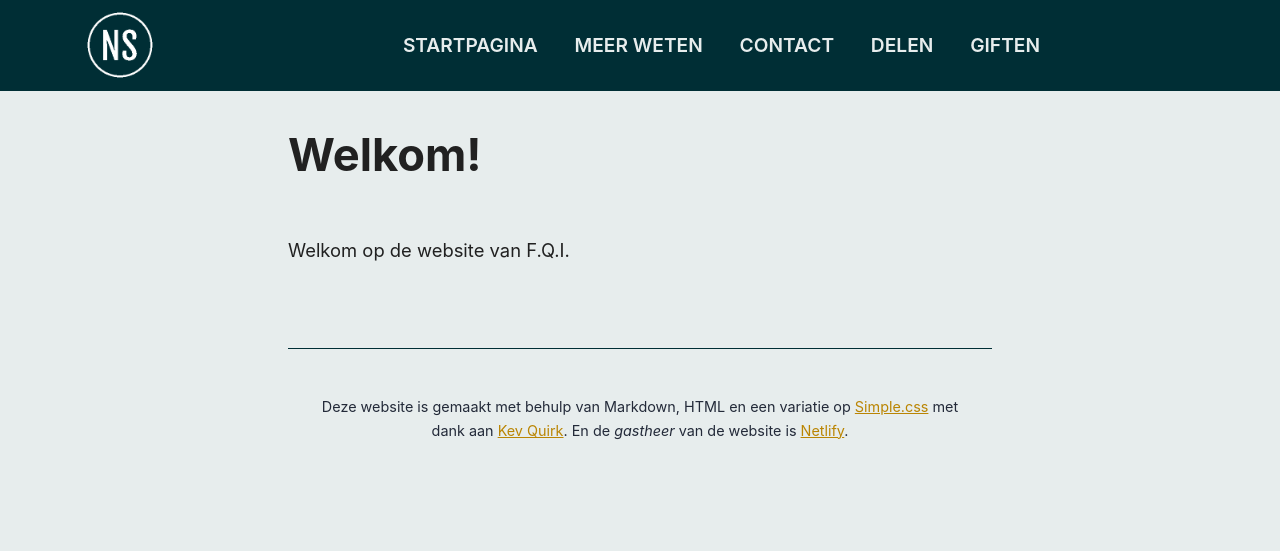
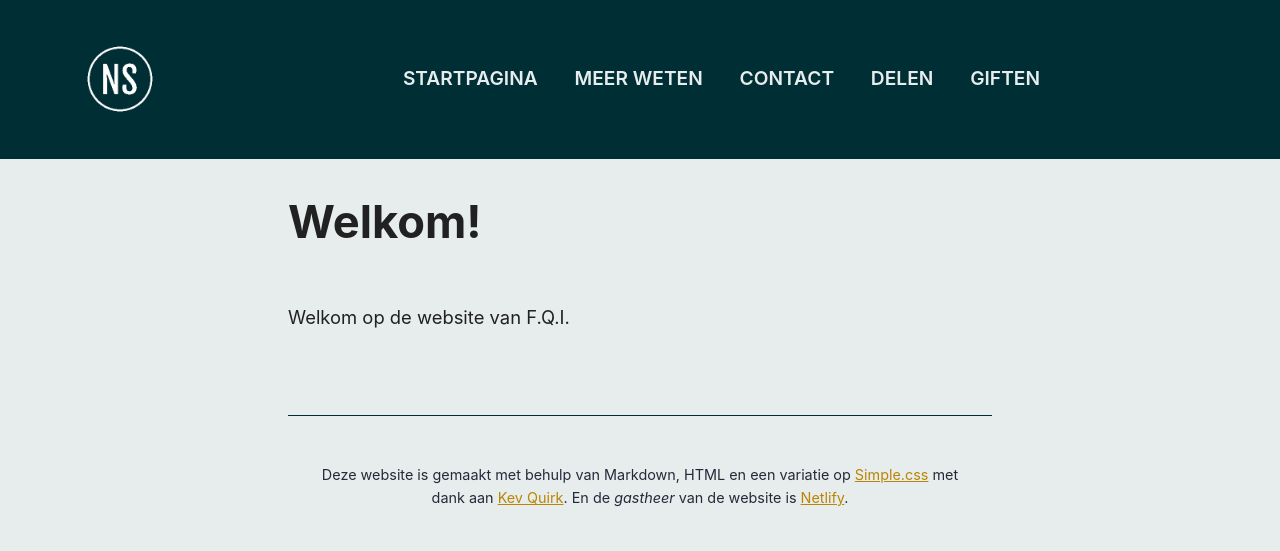
Before and after one commit to NicoSnijder/cat_website, a plain HTML site: page gift.html in a window 1280 px wide. Drawn offline with Linux system fonts and the light colour scheme.

Commit message:
minor changes #1

```diff
--- a/simple.css
+++ b/simple.css
@@ -271,8 +271,8 @@
     var(--base-fontsize) * var(--header-scale) * var(--header-scale) *
       var(--header-scale) * var(--header-scale)
   );
-  margin-top: calc(var(--line-height) * 0.2rem);
-  margin-bottom: calc(var(--line-height) * 0.2rem);
+  margin-top: calc(var(--line-height) * 1.5rem);
+  margin-bottom: calc(var(--line-height) * 1.5rem);
 
   color: var(--accent-bg);
 }
```
